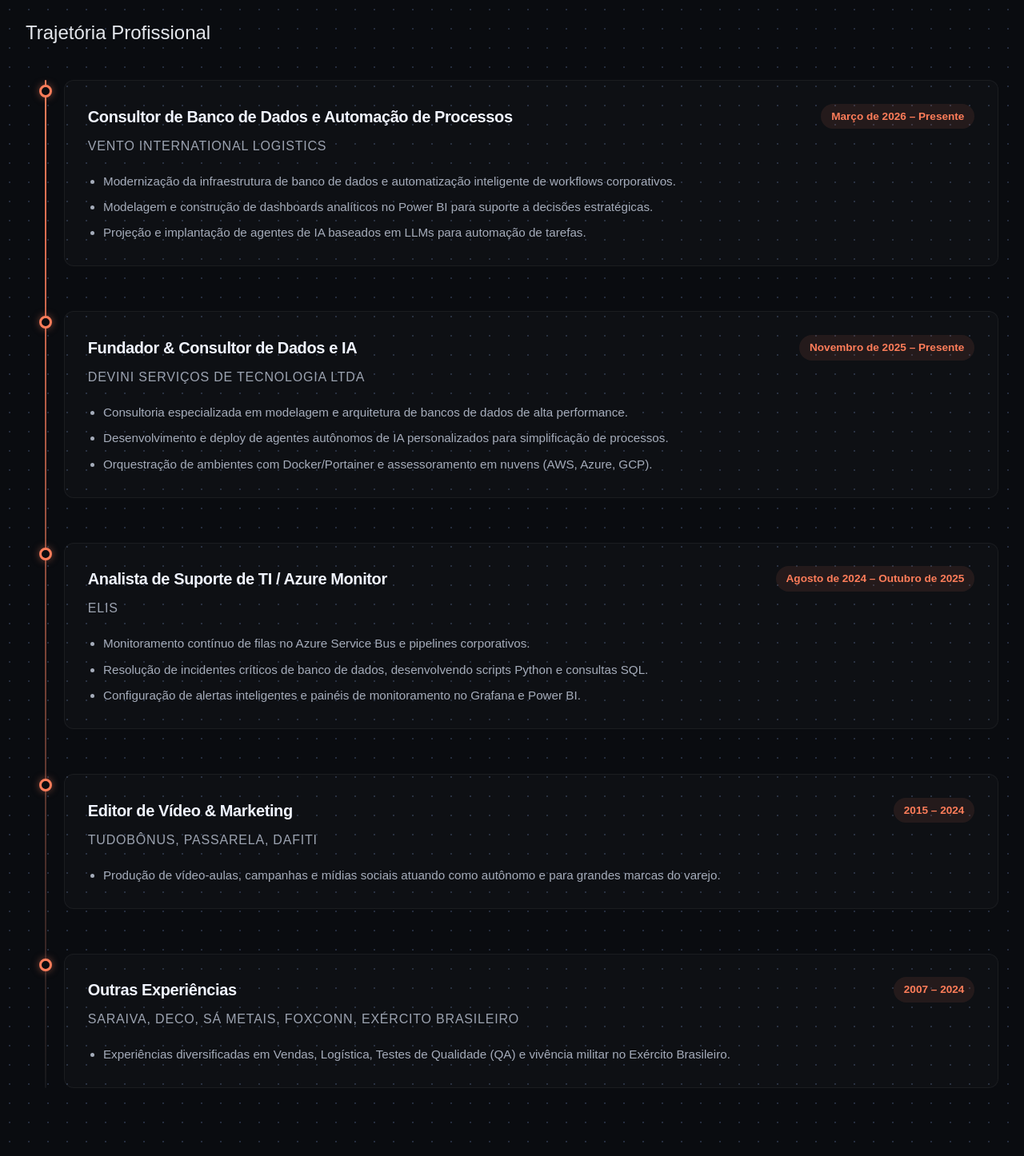
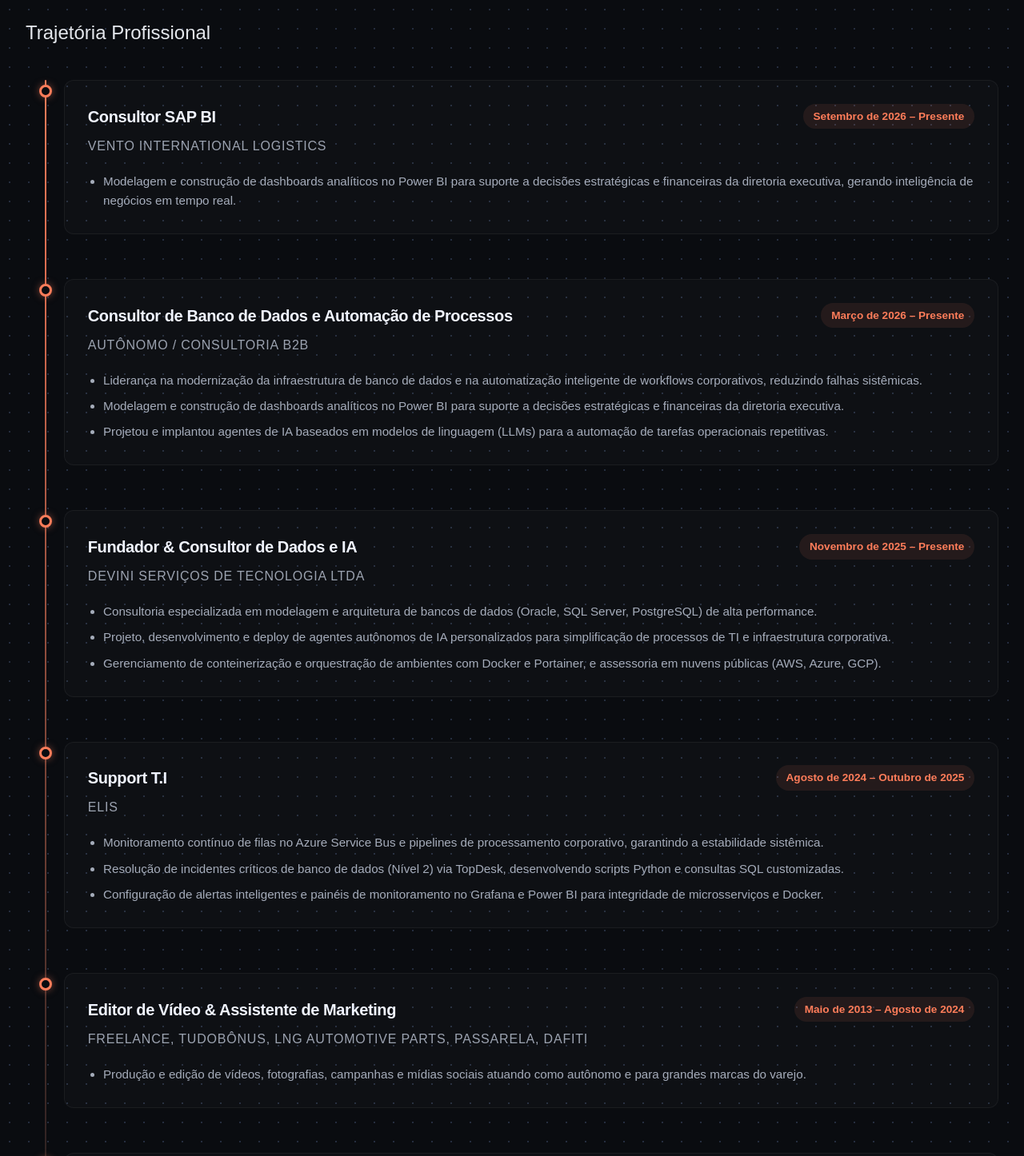
Before and after one commit to devini9/portfolio, a React (Vite) app: page / in a window 1280 px wide. Shown: the part 600-2046 px from the top of the page at 80% size. Built offline with nearby package versions, Linux system fonts and the light colour scheme.

Commit message:
content: update portfolio info based on latest resume

```diff
--- a/index.html
+++ b/index.html
@@ -4,7 +4,7 @@
     <meta charset="UTF-8" />
     <link rel="icon" type="image/svg+xml" href="/favicon.svg" />
     <meta name="viewport" content="width=device-width, initial-scale=1.0" />
-    <meta name="description" content="Portfólio de Vinícius Mugnes Ferrira Vitorino — Cientista de Dados, Especialista em IA, LLMs e Agentes de IA. Python, SQL, Cloud." />
+    <meta name="description" content="Portfólio de Vinícius Mugnes Ferreira Vitorino — Cientista de Dados, Especialista em IA & Automação, Consultor de Banco de Dados, LLMs e Agentes de IA. Python, SQL." />
     <meta name="keywords" content="cientista de dados, especialista em IA, machine learning, Python, SQL, PostgreSQL, Power BI, Azure, AWS, GCP, LLMs, agentes de IA, automação, Docker" />
     <meta name="theme-color" content="#0a0c10" />
     <meta name="author" content="Vinícius Mugnes Ferreira Vitorino" />
@@ -12,7 +12,7 @@
 
     <!-- Open Graph -->
     <meta property="og:title" content="Portfólio devini9 — Cientista de Dados & Especialista em IA" />
-    <meta property="og:description" content="Consultor de Banco de Dados, LLMs, Agentes de IA, Python, SQL. Ecossistema vivo atualizado por agentes de IA." />
+    <meta property="og:description" content="Especialista em IA & Automação | Consultor de Banco de Dados | LLMs | Agentes de IA | Python | SQL." />
     <meta property="og:type" content="website" />
     <meta property="og:url" content="https://devini9.github.io/portfolio/" />
     <meta property="og:image" content="https://devini9.github.io/portfolio/og-image.png" />
@@ -22,7 +22,7 @@
     <!-- Twitter Card -->
     <meta name="twitter:card" content="summary_large_image" />
     <meta name="twitter:title" content="Portfólio devini9 — Cientista de Dados & Especialista em IA" />
-    <meta name="twitter:description" content="Consultor de Banco de Dados, LLMs, Agentes de IA, Python, SQL. Ecossistema vivo atualizado por agentes de IA." />
+    <meta name="twitter:description" content="Especialista em IA & Automação | Consultor de Banco de Dados | LLMs | Agentes de IA | Python | SQL." />
     <meta name="twitter:image" content="https://devini9.github.io/portfolio/og-image.png" />
 
     <!-- Canonical -->
@@ -46,7 +46,7 @@
       "name": "Vinícius Mugnes Ferreira Vitorino",
       "alternateName": "devini9",
       "jobTitle": "Cientista de Dados",
-      "description": "Especialista em IA, LLMs e Agentes de IA. Consultor de Banco de Dados com experiência em Python, SQL, PostgreSQL, Power BI, Azure, AWS e GCP.",
+      "description": "Especialista em Ciência de Dados e Automação Inteligente. Consultor de Banco de Dados com experiência em Python, SQL, PostgreSQL, Power BI, Azure, AWS e GCP.",
       "url": "https://devini9.github.io/portfolio/",
       "sameAs": [
         "https://github.com/devini9",
--- a/src/components/ExperienceTimeline.tsx
+++ b/src/components/ExperienceTimeline.tsx
@@ -23,12 +23,20 @@
 const FALLBACK_EXPERIENCES: FallbackExperience[] = [
   {
     company: "Vento International Logistics",
+    role: "Consultor SAP BI",
+    period: "Setembro de 2026 – Presente",
+    description: [
+      "Modelagem e construção de dashboards analíticos no Power BI para suporte a decisões estratégicas e financeiras da diretoria executiva, gerando inteligência de negócios em tempo real."
+    ]
+  },
+  {
+    company: "Autônomo / Consultoria B2B",
     role: "Consultor de Banco de Dados e Automação de Processos",
     period: "Março de 2026 – Presente",
     description: [
-      "Modernização da infraestrutura de banco de dados e automatização inteligente de workflows corporativos.",
-      "Modelagem e construção de dashboards analíticos no Power BI para suporte a decisões estratégicas.",
-      "Projeção e implantação de agentes de IA baseados em LLMs para automação de tarefas."
+      "Liderança na modernização da infraestrutura de banco de dados e na automatização inteligente de workflows corporativos, reduzindo falhas sistêmicas.",
+      "Modelagem e construção de dashboards analíticos no Power BI para suporte a decisões estratégicas e financeiras da diretoria executiva.",
+      "Projetou e implantou agentes de IA baseados em modelos de linguagem (LLMs) para a automação de tarefas operacionais repetitivas."
     ]
   },
   {
@@ -36,35 +44,35 @@
     role: "Fundador & Consultor de Dados e IA",
     period: "Novembro de 2025 – Presente",
     description: [
-      "Consultoria especializada em modelagem e arquitetura de bancos de dados de alta performance.",
-      "Desenvolvimento e deploy de agentes autônomos de IA personalizados para simplificação de processos.",
-      "Orquestração de ambientes com Docker/Portainer e assessoramento em nuvens (AWS, Azure, GCP)."
+      "Consultoria especializada em modelagem e arquitetura de bancos de dados (Oracle, SQL Server, PostgreSQL) de alta performance.",
+      "Projeto, desenvolvimento e deploy de agentes autônomos de IA personalizados para simplificação de processos de TI e infraestrutura corporativa.",
+      "Gerenciamento de conteinerização e orquestração de ambientes com Docker e Portainer, e assessoria em nuvens públicas (AWS, Azure, GCP)."
     ]
   },
   {
     company: "ELIS",
-    role: "Analista de Suporte de TI / Azure Monitor",
+    role: "Support T.I",
     period: "Agosto de 2024 – Outubro de 2025",
     description: [
-      "Monitoramento contínuo de filas no Azure Service Bus e pipelines corporativos.",
-      "Resolução de incidentes críticos de banco de dados, desenvolvendo scripts Python e consultas SQL.",
-      "Configuração de alertas inteligentes e painéis de monitoramento no Grafana e Power BI."
+      "Monitoramento contínuo de filas no Azure Service Bus e pipelines de processamento corporativo, garantindo a estabilidade sistêmica.",
+      "Resolução de incidentes críticos de banco de dados (Nível 2) via TopDesk, desenvolvendo scripts Python e consultas SQL customizadas.",
+      "Configuração de alertas inteligentes e painéis de monitoramento no Grafana e Power BI para integridade de microsserviços e Docker."
     ]
   },
   {
-    company: "TudoBônus, Passarela, Dafiti",
-    role: "Editor de Vídeo & Marketing",
-    period: "2015 – 2024",
+    company: "Freelance, TudoBônus, LNG Automotive Parts, Passarela, Dafiti",
+    role: "Editor de Vídeo & Assistente de Marketing",
+    period: "Maio de 2013 – Agosto de 2024",
     description: [
-      "Produção de vídeo-aulas, campanhas e mídias sociais atuando como autônomo e para grandes marcas do varejo."
+      "Produção e edição de vídeos, fotografias, campanhas e mídias sociais atuando como autônomo e para grandes marcas do varejo."
     ]
   },
   {
-    company: "Saraiva, DECO, Sá Metais, Foxconn, Exército Brasileiro",
-    role: "Outras Experiências",
-    period: "2007 – 2024",
+    company: "Saraiva, DECO, Outback, Sá Metais, Foxconn, Exército Brasileiro",
+    role: "Outras Experiências Diversificadas",
+    period: "Março de 2007 – Junho de 2024",
     description: [
-      "Experiências diversificadas em Vendas, Logística, Testes de Qualidade (QA) e vivência militar no Exército Brasileiro."
+      "Experiências diversificadas em Vendas, Atendimento ao Cliente, Logística, Testes de Equipamentos (QA) e vivência militar como Praça do Exército Brasileiro."
     ]
   }
 ];
--- a/src/components/Hero.tsx
+++ b/src/components/Hero.tsx
@@ -12,7 +12,7 @@
       <div className="hero-content">
         <h1 className="hero-title">Cientista de Dados & Especialista em IA.</h1>
         <p className="hero-tagline">
-          Consultor de Banco de Dados | LLMs | Agentes de IA | Python | SQL.
+          Especialista em IA & Automação | Consultor de Banco de Dados | LLMs | Agentes de IA | Python | SQL.
         </p>
         <div style={{ marginTop: '2rem' }}>
           <LanguageChart stats={stats} />
```
Also changed, not shown: src/components/SkillsMarquee.tsx (+4 -4 lines).
